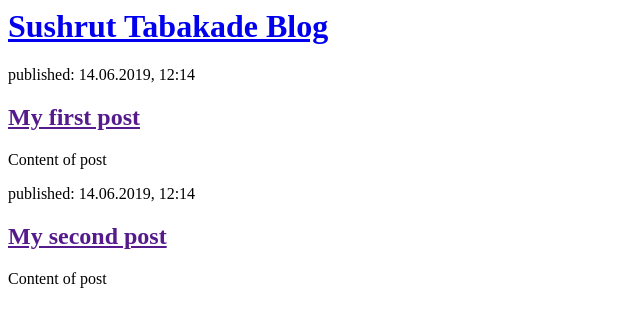
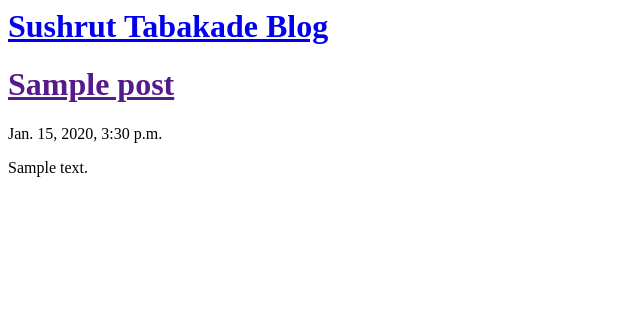
Before and after one commit to stabakade/my-first-blog, a Django app: template blog/templates/blog/post_list.html in a window 1280 px wide. Shown: the top 327 px of the page, without its empty margins (0-640 px from the left). Run offline with Django 3.2, Linux system fonts and the light colour scheme; the template is opened without the code that fills it: values that come from a table or form of the project are taken from there, others are empty; tables that the repository leaves empty hold one stand-in row (values such as "Sample post").

Commit message:
Modified templates to show posts from data added in database previously

```diff
--- a/blog/templates/blog/post_list.html
+++ b/blog/templates/blog/post_list.html
@@ -6,17 +6,13 @@
         <div>
             <h1><a href="/">Sushrut Tabakade Blog</a></h1>
         </div>
-
         <div>
-            <p>published: 14.06.2019, 12:14</p>
-            <h2><a href="">My first post</a></h2>
-            <p> Content of post</p>
+        {% for post in posts %}
+            <h1><a href="">{{post.title}}</a></h1>
+            <p>{{post.published_date}}</p>
+            <p>{{ post.text|linebreaksbr }}</p>
+        {% endfor %}
         </div>
 
-        <div>
-            <p>published: 14.06.2019, 12:14</p>
-            <h2><a href="">My second post</a></h2>
-            <p>Content of post</p>
-        </div>
     </body>
 </html>
--- a/blog/views.py
+++ b/blog/views.py
@@ -1,5 +1,7 @@
 from django.shortcuts import render
-
+from .models import Post
+from django.utils import timezone
 # Create your views here.
 def post_list(request):
-    return render(request, 'blog/post_list.html', {})
+    posts = Post.objects.filter(published_date__lte=timezone.now()).order_by('published_date')
+    return render(request, 'blog/post_list.html', {'posts': posts})
```
